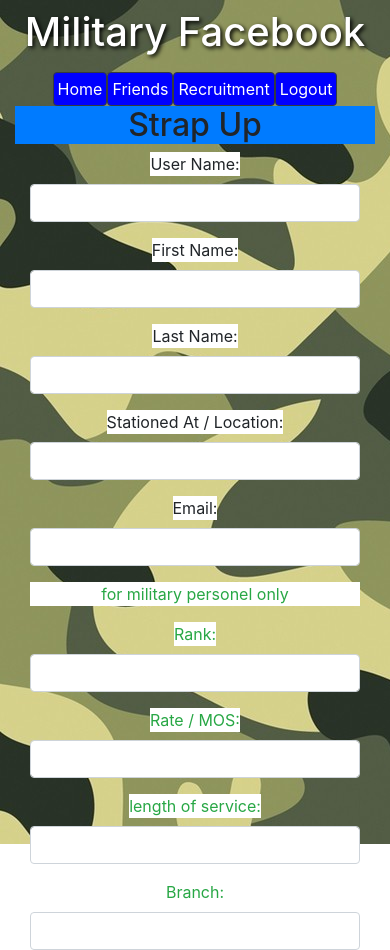
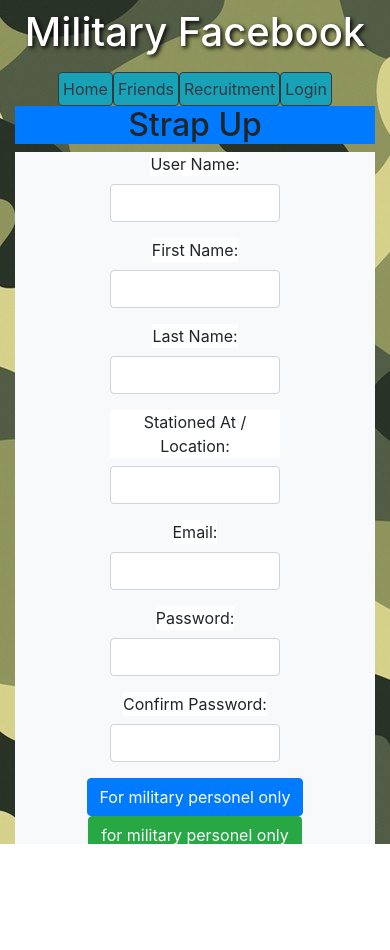
Before and after one commit to RASantos92/militaryFacebook, a React (Create React App) app in the folder client/: page /new in a window 390 px wide. After the commit the page ends 844 px from the top, so only its background shows below. Built offline with nearby package versions, Linux system fonts and the light colour scheme.

Commit message:
css edit finished and working starting to look good

```diff
--- a/client/package.json
+++ b/client/package.json
@@ -12,7 +12,11 @@
     "bootstrap": "^4.5.2",
     "cookie-parser": "^1.4.5",
     "dotenv": "^8.2.0",
+    "jquery": "^3.5.1",
     "jsonwebtoken": "^8.5.1",
+    "popper.js": "^1.16.1",
+    "poppers": "^0.1.2",
+    "poppers.js": "^1.16.1",
     "react": "^16.13.1",
     "react-dom": "^16.13.1",
     "react-scripts": "3.4.3",
--- a/client/src/App.css
+++ b/client/src/App.css
@@ -5,6 +5,7 @@
 .App {
   text-align: center;
   height: 100vh;
+  overflow: scroll;
 }
 
 #box {
@@ -44,7 +45,6 @@
 .App-link {
   color: #61dafb;
 }
-
 @keyframes App-logo-spin {
   from {
     transform: rotate(0deg);
@@ -55,17 +55,11 @@
 }
 
 @media only screen and (max-width: 480px) {
-  #m-1 {
-    background-color: red;
-    color: white;
-  }
+
 }
 
 @media only screen and (max-width: 991px) {
-  #m-1 {
-    background-color: blue;
-    color: white;
-  }
+
 } /*tablets*/
 
 @media only screen and (min-width: 1024px) {
--- a/client/src/App.js
+++ b/client/src/App.js
@@ -1,13 +1,14 @@
 import React, { useState } from 'react';
 import './App.css';
 import 'bootstrap/dist/css/bootstrap.min.css';
+import 'popper.js/dist/esm/popper.min.js';
 import { Link, navigate, Router } from '@reach/router';
 import UserPage from './views/UserPage';
 import UserReg from './views/UserReg';
-import UserLogin from './views/UserLogin'
-import AllUsers from './views/AllUsers'
-import ShowUser from './views/ShowUser'
-import UserEdit from './views/UserEdit'
+import UserLogin from './views/UserLogin';
+import AllUsers from './views/AllUsers';
+import ShowUser from './views/ShowUser';
+import UserEdit from './views/UserEdit';
 // import Axios from 'axios'
 import background from './assets/img/military.jpg';
 import Axios from 'axios';
@@ -29,11 +30,11 @@
   }
   return (
     <div className="App" style={{ backgroundImage: ` url(${background})` }}>
-      {logged !== "" ? <div className="col-10 mx-auto text-align-end bg-white">
-        {logged !== null ? `${logged.userName}||` : ""} {logged !== null ? <Link className="btn btn-outline-warning btn-dark" to={`/user/edit/${logged.id}`}>Edit</Link> : ""}{logged !== null ? <Link onClick={handleLogout} className="btn btn-outline-danger btn-dark" to={`/user/edit/${logged.id}`}>Logout</Link> : ""}
+      {logged !== "" ? <div className="d-flex col-8 mx-auto justify-content-center">
+        {logged !== null ? <Link className="btn btn-outline-warning btn-dark" to={`/user/edit/${logged.id}`}>{logged.userName}</Link> : ""}
       </div> : ""}
       <div className="col mx-auto">
-        <Link to="/new/"><b><h1 id="loginH1" className="p-2">Military Facebook</h1></b></Link>
+        {logged !== null ? <Link to={`/userpage/${logged._id}`}><b><h1 id="loginH1" className="p-2">Military Facebook</h1></b></Link> : <Link to={`/new`}><b><h1 id="loginH1" className="p-2">Military Facebook</h1></b></Link>}
       </div>
       <div className="col mx-auto ">
         {/* <Link to="/new" className="btn btn-info btn-outline-dark">Military Facebook</Link> */}
@@ -42,7 +43,7 @@
         <Link to={logged !== null ? `/userpage/${logged.id}` : "/"} id="m-1" className="btn btn-info btn-outline-dark p-1">Home</Link>
         <Link to="/user" id="m-1" className="btn btn-info btn-outline-dark p-1">Friends</Link>
         <Link to="/recruitment" id="m-1" className="btn btn-info btn-outline-dark p-1">Recruitment</Link>
-        <Link to="/" id="m-1" className="btn btn-info btn-outline-dark p-1">Logout</Link>{/* dont forget to add logout */}
+        {logged !== null ? <Link onClick={handleLogout} id="m-1" className="btn btn-outline-dark btn-info p-1" to={`/user/edit/${logged.id}`}>Logout</Link> : <Link id="m-1" className="btn btn-outline-dark btn-info p-1" to="/">Login</Link>}
 
 
 
--- a/client/src/components/UserForm.jsx
+++ b/client/src/components/UserForm.jsx
@@ -1,72 +1,81 @@
 import React from 'react';
 
 const UserForm = props => {
-    const {inputs,handleInput,handleSubmit,errors,submitValue} = props;
-    return(
+    const { inputs, handleInput, handleSubmit, errors, submitValue } = props;
+    return (
+        <div id="seethrough" className="container bg-light">
         <form className="col mx-auto" onSubmit={handleSubmit}>
 
-            <div className="form-group">
-                <label className="bg-white" htmlFor="userName">User Name:</label>
-                <input className="form-control" type="text" value={inputs.userName} onChange={handleInput} name="userName"/>
+            <div className="form-group col-8 mx-auto">
+                <label id="see" className="bg-white" htmlFor="userName">User Name:</label>
+                <input className="form-control" type="text" value={inputs.userName} onChange={handleInput} name="userName" />
                 <span className="text-danger">{errors.userName ? errors.userName.message : ""}</span>
             </div>
-            <div className="form-group">
+            <div className="form-group col-8 mx-auto">
                 <label className="bg-white" htmlFor="userFirstName">First Name:</label>
-                <input className="form-control" type="text" value={inputs.userFirstName} onChange={handleInput} name="userFirstName"/>
+                <input className="form-control" type="text" value={inputs.userFirstName} onChange={handleInput} name="userFirstName" />
                 <span className="text-danger">{errors.userFirstName ? errors.userFirstName.message : ""}</span>
             </div>
-            <div className="form-group">
+            <div className="form-group col-8 mx-auto">
                 <label className="bg-white" htmlFor="userLastName">Last Name:</label>
-                <input className="form-control" type="text" value={inputs.userLastName} onChange={handleInput} name="userLastName"/>
+                <input className="form-control" type="text" value={inputs.userLastName} onChange={handleInput} name="userLastName" />
                 <span className="text-danger">{errors.userLastName ? errors.userLastName.message : ""}</span>
             </div>
-            <div className="form-group">
+            <div className="form-group col-8 mx-auto">
                 <label className="bg-white" htmlFor="userLocation">Stationed At / Location:</label>
-                <input className="form-control" type="text" value={inputs.userLocation} onChange={handleInput} name="userLocation"/>
+                <input className="form-control" type="text" value={inputs.userLocation} onChange={handleInput} name="userLocation" />
                 <span className="text-danger">{errors.userLocation ? errors.userLocation.message : ""}</span>
             </div>
-
-            <div className="form-group">
+            <div className="form-group col-8 mx-auto">
                 <label className="bg-white" htmlFor="userEmail">Email:</label>
-                <input className="form-control" type="text" value={inputs.userEmail} onChange={handleInput} name="userEmail"/>
+                <input className="form-control" type="text" value={inputs.userEmail} onChange={handleInput} name="userEmail" />
                 <span className="text-danger">{errors.userEmail ? errors.userEmail.message : ""}</span>
             </div>
+            <div className="form-group col-8 mx-auto">
+                <label className="bg-white" htmlFor="userPassword">Password:</label>
+                <input className="form-control" type="password" value={inputs.userPassword} onChange={handleInput} name="userPassword" />
+                <span className="text-danger">{errors.userPassword ? errors.userPassword.message : ""}</span>
+            </div>
 
-            {/* add click.hide jquery */}
-            <p className="text-success bg-white">for military personel only</p>
-            <div className="form-group">
-                <label className="bg-white text-success" htmlFor="userRank">Rank:</label>
-                <input className="form-control" type="text" value={inputs.userRank} onChange={handleInput} name="userRank"/>
-                <span className="text-danger">{errors.userRank ? errors.userRank.message : ""}</span>
+            <div className="form-group col-8 mx-auto">
+                <label className="bg-white" htmlFor="userConfirmPW">Confirm Password:</label>
+                <input className="form-control" type="Password" value={inputs.userConfirmPW} onChange={handleInput} name="userConfirmPW" />
+                <span className="text-danger">{errors.userConfirmPW ? errors.userConfirmPW.message : ""}</span>
             </div>
-            <div className="form-group">
+            <p>
+                <a class="btn btn-primary" data-toggle="collapse" href="#show" aria-expanded="false" aria-controls="collapseExample">
+                    For military personel only
+                </a>
+                <button className="btn btn-success text-light" type="button" data-toggle="collapse" data-target="#show" aria-expanded="false" aria-controls="collapseExample">for military personel only</button>
+            </p>
+            <div className="collapse" id="show">
+                <div className="form-group col-8 mx-auto">
+                    <label className="bg-white text-success" htmlFor="userRank">Rank:</label>
+                    <input className="form-control" type="text" value={inputs.userRank} onChange={handleInput} name="userRank" />
+                    <span className="text-danger">{errors.userRank ? errors.userRank.message : ""}</span>
+                </div>
+            </div>
+            <div className="form-group col-8 mx-auto">
                 <label className="bg-white text-success" htmlFor="userRateMOS">Rate / MOS:</label>
-                <input className="form-control" type="text" value={inputs.userRateMOS} onChange={handleInput} name="userRateMOS"/>
+                <input className="form-control" type="text" value={inputs.userRateMOS} onChange={handleInput} name="userRateMOS" />
                 <span className="text-danger">{errors.userRateMOS ? errors.userRateMOS.message : ""}</span>
             </div>
-            <div className="form-group">
+            <div className="form-group col-8 mx-auto">
                 <label className="bg-white text-success" htmlFor="userLOS">length of service:</label>
-                <input className="form-control" type="number" value={inputs.userLOS} onChange={handleInput} name="userLOS"/>
+                <input className="form-control" type="number" value={inputs.userLOS} onChange={handleInput} name="userLOS" />
                 <span className="text-danger">{errors.userLOS ? errors.userLOS.message : ""}</span>
             </div>
-            <div className="form-group">
+            <div className="form-group col-8 mx-auto">
                 <label className="bg-white text-success" htmlFor="userBranch">Branch:</label>
-                <input className="form-control" type="text" value={inputs.userBranch} onChange={handleInput} name="userBranch"/>
+                <input className="form-control" type="text" value={inputs.userBranch} onChange={handleInput} name="userBranch" />
                 <span className="text-danger">{errors.userBranch ? errors.userBranch.message : ""}</span>
             </div>
-                {/* stop here */}
-            <div className="form-group">
-                <label className="bg-white" htmlFor="userPassword">Password:</label>
-                <input className="form-control" type="password" value={inputs.userPassword} onChange={handleInput} name="userPassword"/>
-                <span className="text-danger">{errors.userPassword? errors.userPassword.message : ""}</span>
-            </div>
-            <div className="form-group">
-                <label className="bg-white" htmlFor="userConfirmPW">Confirm Password:</label>
-                <input className="form-control" type="Password" value={inputs.userConfirmPW} onChange={handleInput} name="userConfirmPW"/>
-                <span className="text-danger">{errors.userConfirmPW? errors.userConfirmPW.message : ""}</span>
-            </div>
-            <input type="submit" value={submitValue} className="btn btn-info"/>
+
+            {/* stop here */}
+
+            <input type="submit" value={submitValue} className="btn btn-info" />
         </form>
+        </div>
     )
 }
 
--- a/client/src/views/AllUsers.jsx
+++ b/client/src/views/AllUsers.jsx
@@ -12,7 +12,7 @@
     }, [])
 
     return (
-        <div>
+        <div className="container vh-100" id="content">
             {
                 user.map((u, i) => {
                     return <div className="card col-8 mx-auto box-shadow:-2px 5px 22px 3px (0,0,0,0.63)
```
Also changed, not shown: client/src/views/Recruitment.jsx (+10 -10 lines), client/src/views/UserPage.jsx (+4 -3 lines), 2 other files (tests, documents, lock files or other folders).
